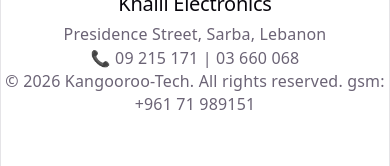
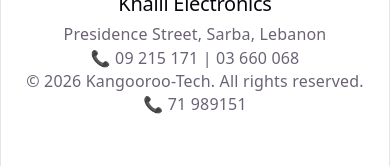
Before and after one commit to Mypol-hub/Fix-it, a React (Vite) app in the folder client-app/: page /request in a window 390 px wide. Shown: the part 228-394 px from the top of the page. Built offline with nearby package versions, Linux system fonts and the light colour scheme.

Commit message:
Add phone number to footer component
Updated footer to include phone number format.

```diff
--- a/client-app/src/components/Footer.jsx
+++ b/client-app/src/components/Footer.jsx
@@ -17,7 +17,10 @@ export default function Footer() {
 
       {/* Copyright */}
       <div className="mt-4 text-center text-xs text-gray-400">
-        © 2026 Kangooroo-Tech. All rights reserved. gsm: +961 71 989151
+        © 2026 Kangooroo-Tech. All rights reserved.
+
+        <p>📞 <span className="mx-2">71 989151</span></p>
+
       </div>
     </footer>
   );
```
